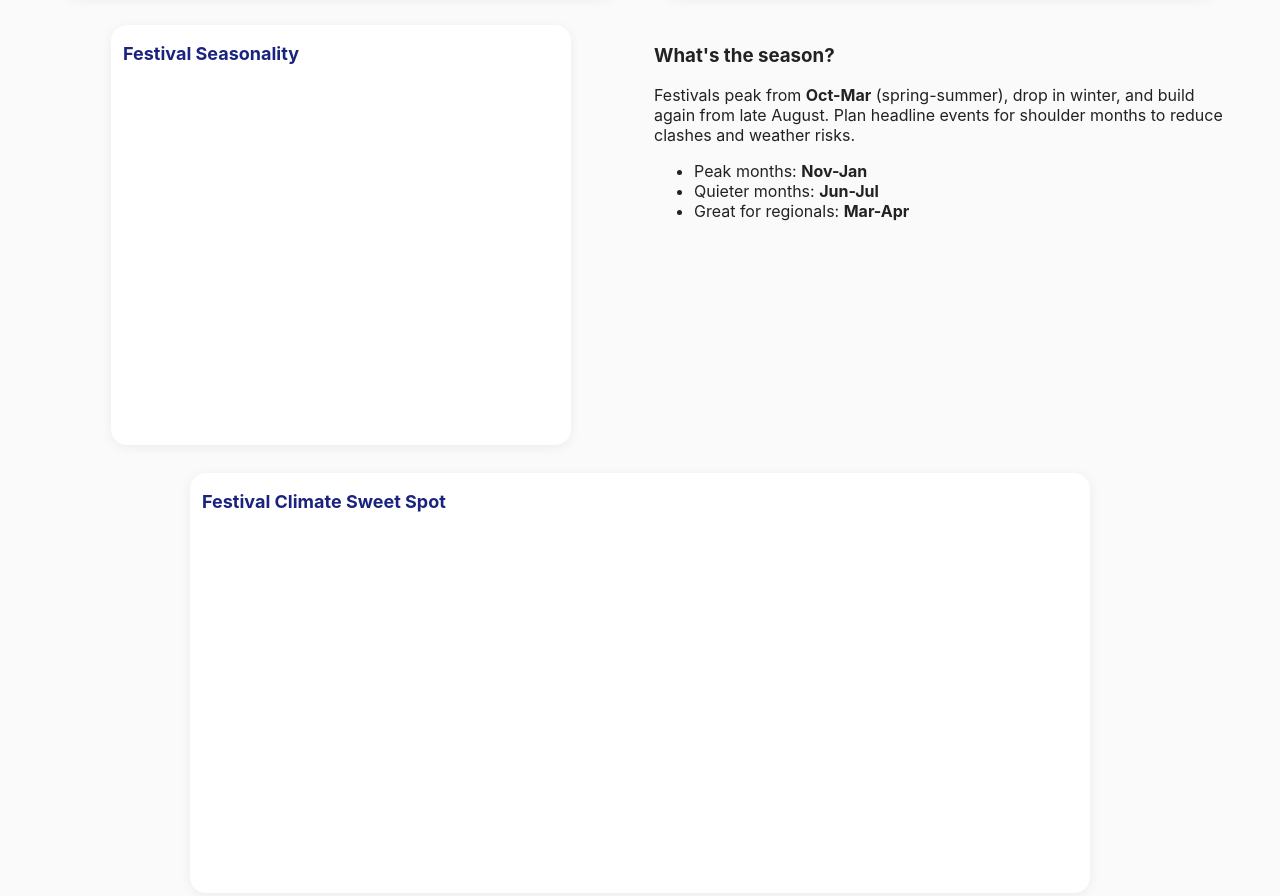
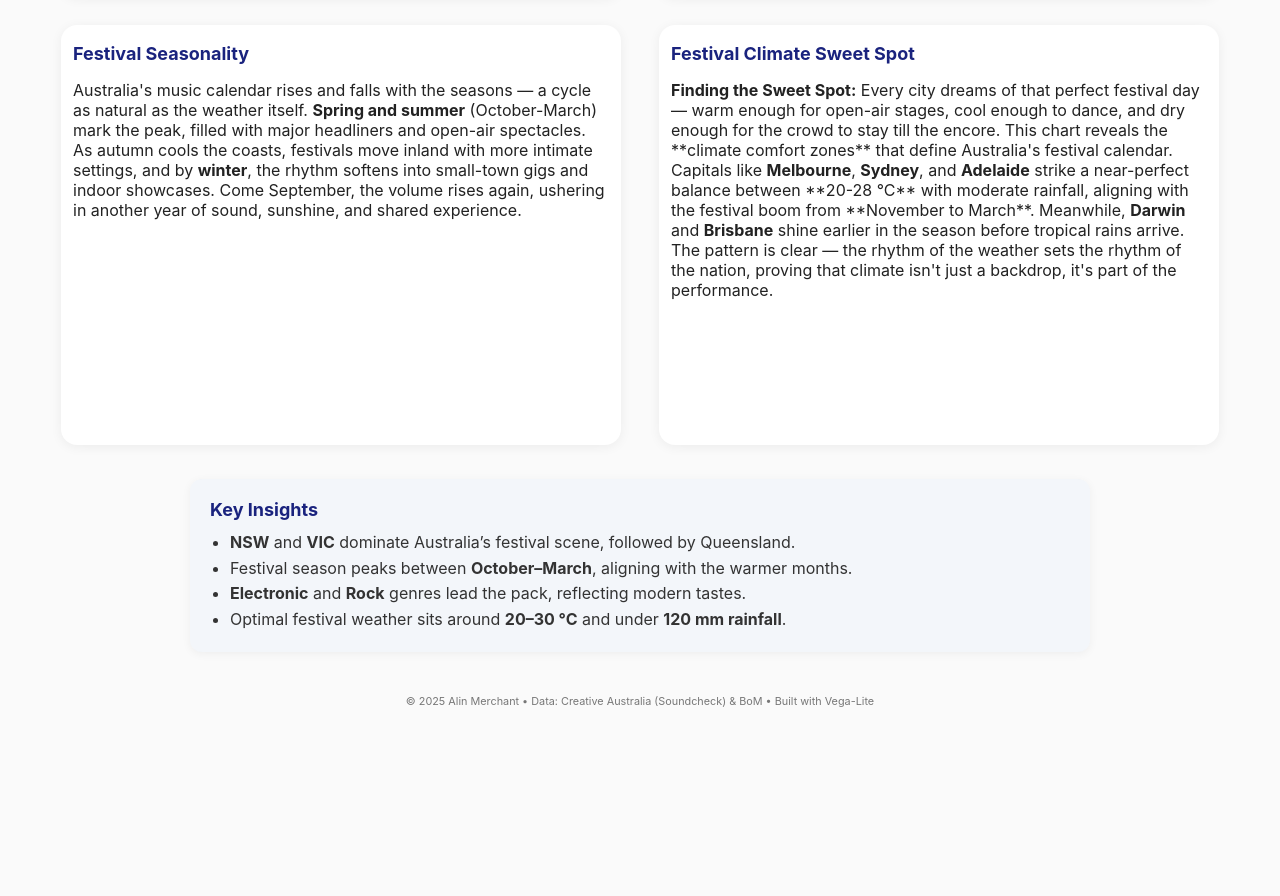
Before and after one commit to MythicBat/Festival-Footprint, a plain HTML site: page index.html in a window 1280 px wide. Shown: the part 983-1879 px from the top of the page. After the commit the page ends 1691 px from the top, so only its background shows below. Drawn offline with Linux system fonts and the light colour scheme; a script that the page names is missing.

Commit message:
adding texts

```diff
--- a/index.html
+++ b/index.html
@@ -63,33 +63,29 @@
       </div>
     </section>
 
-    <!-- Row 3: Radial Calendar -->
+    <!-- Row 3: Radial Calendar and Festival Sweet Spot -->
     <section class="grid grid-2">
-      <div class="chart center">
+      <div class="col-1 chart">
         <h2>Festival Seasonality</h2>
         <div id="radial"></div>
+        <p class="note">
+          Australia's music calendar rises and falls with the seasons — a cycle as natural as the weather itself.
+          <strong>Spring and summer</strong> (October-March) mark the peak, filled with major headliners and open-air spectacles.
+          As autumn cools the coasts, festivals move inland with more intimate settings, and by <strong>winter</strong>, the rhythm softens into small-town gigs and indoor showcases.
+          Come September, the volume rises again, ushering in another year of sound, sunshine, and shared experience.
+        </p>
       </div>
-
-      <aside class="note side">
-        <h3>What's the season?</h3>
-        <p>
-          Festivals peak from <strong>Oct-Mar</strong> (spring-summer), drop in winter, and build
-          again from late August. Plan headline events for shoulder months to reduce clashes and weather
-          risks.
-        </p>
-        <ul class="bullets">
-          <li>Peak months: <strong>Nov-Jan</strong></li>
-          <li>Quieter months: <strong>Jun-Jul</strong></li>
-          <li>Great for regionals: <strong>Mar-Apr</strong></li>
-        </ul>
-      </aside>
-    </section>
-
-    <!-- Row 4: Climate Overlay -->
-    <section class="grid">
-      <div class="col-2 chart wide">
+      <div class="col-1 chart">
         <h2>Festival Climate Sweet Spot</h2>
         <div id="overlay"></div>
+        <p class="note">
+          <strong>Finding the Sweet Spot:</strong>
+          Every city dreams of that perfect festival day — warm enough for open-air stages, cool enough to dance, and dry enough for the crowd to stay till the encore.
+          This chart reveals the **climate comfort zones** that define Australia's festival calendar.
+          Capitals like <strong>Melbourne</strong>, <strong>Sydney</strong>, and <strong>Adelaide</strong> strike a near-perfect balance between **20-28 °C** with moderate rainfall, aligning with the festival boom from **November to March**.
+          Meanwhile, <strong>Darwin</strong> and <strong>Brisbane</strong> shine earlier in the season before tropical rains arrive.
+          The pattern is clear — the rhythm of the weather sets the rhythm of the nation, proving that climate isn't just a backdrop, it's part of the performance.
+        </p>
       </div>
     </section>
 
```
